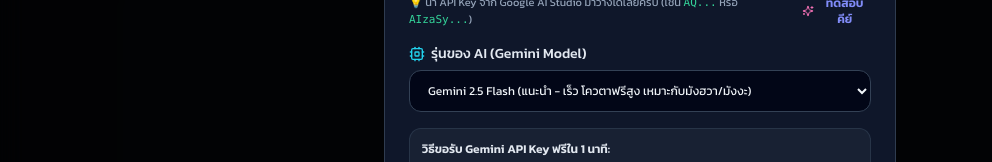
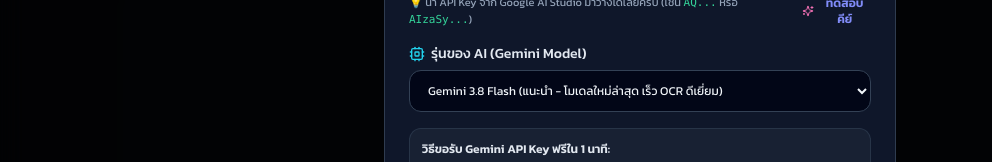
Before and after one commit to reidrizzle/manga-thai-translator, a Next.js app: page / in a window 1280 px wide. Both pictures are taken after a click on the button "ใส่ API Key". Shown: the part 371-533 px from the top of the page, without its empty margins (0-992 px from the left). Built offline with nearby package versions, Linux system fonts and the light colour scheme.

Commit message:
fix: update model list to current Gemini free tier (Oct 2026) — 3.8-flash primary, 2.5-flash fallback; remove deprecated 2.0-flash (404)

```diff
--- a/src/app/api/test-key/route.js
+++ b/src/app/api/test-key/route.js
@@ -24,11 +24,10 @@
 
     const genAI = new GoogleGenerativeAI(key);
     const ALLOWED = [
+      'gemini-3.8-flash',
       'gemini-2.5-flash',
-      'gemini-3.8-flash',
-      'gemini-2.0-flash',
     ];
-    const preferred = ALLOWED.includes(modelName) ? modelName : 'gemini-2.5-flash';
+    const preferred = ALLOWED.includes(modelName) ? modelName : 'gemini-3.8-flash';
     const candidates = Array.from(new Set([preferred, ...ALLOWED]));
 
     let lastError = null;
--- a/src/app/page.js
+++ b/src/app/page.js
@@ -41,16 +41,15 @@
       if (savedKey) setApiKey(savedKey);
 
       const ALLOWED_MODELS = [
+        'gemini-3.8-flash',
         'gemini-2.5-flash',
-        'gemini-3.8-flash',
-        'gemini-2.0-flash',
       ];
       if (savedModel && ALLOWED_MODELS.includes(savedModel)) {
         setModelName(savedModel);
       } else {
-        // Clear any stored invalid model (e.g. gemini-3.1-pro which returns 404)
-        setModelName('gemini-2.5-flash');
-        localStorage.setItem('manga_gemini_model', 'gemini-2.5-flash');
+        // Reset to gemini-3.8-flash for any deprecated/invalid stored model
+        setModelName('gemini-3.8-flash');
+        localStorage.setItem('manga_gemini_model', 'gemini-3.8-flash');
       }
     }
   }, []);
--- a/src/components/SettingsModal.js
+++ b/src/components/SettingsModal.js
@@ -281,14 +281,11 @@
               onChange={(e) => setLocalModel(e.target.value)}
               className="w-full bg-slate-950 border border-slate-700 rounded-xl px-3.5 py-2.5 text-xs text-slate-100 focus:outline-none focus:border-indigo-500 transition-all cursor-pointer"
             >
+              <option value="gemini-3.8-flash">
+                Gemini 3.8 Flash (แนะนำ - โมเดลใหม่ล่าสุด เร็ว OCR ดีเยี่ยม)
+              </option>
               <option value="gemini-2.5-flash">
-                Gemini 2.5 Flash (แนะนำ - เร็ว โควตาฟรีสูง เหมาะกับมังฮวา/มังงะ)
-              </option>
-              <option value="gemini-3.8-flash">
-                Gemini 3.8 Flash (โมเดลตัวท็อปความเร็วและ OCR)
-              </option>
-              <option value="gemini-2.0-flash">
-                Gemini 2.0 Flash (โมเดลสำรอง เสถียรสูง)
+                Gemini 2.5 Flash (สำรอง - เสถียร โควตาฟรีสูง)
               </option>
             </select>
           </div>
```
Also changed, not shown: src/lib/gemini.js.
